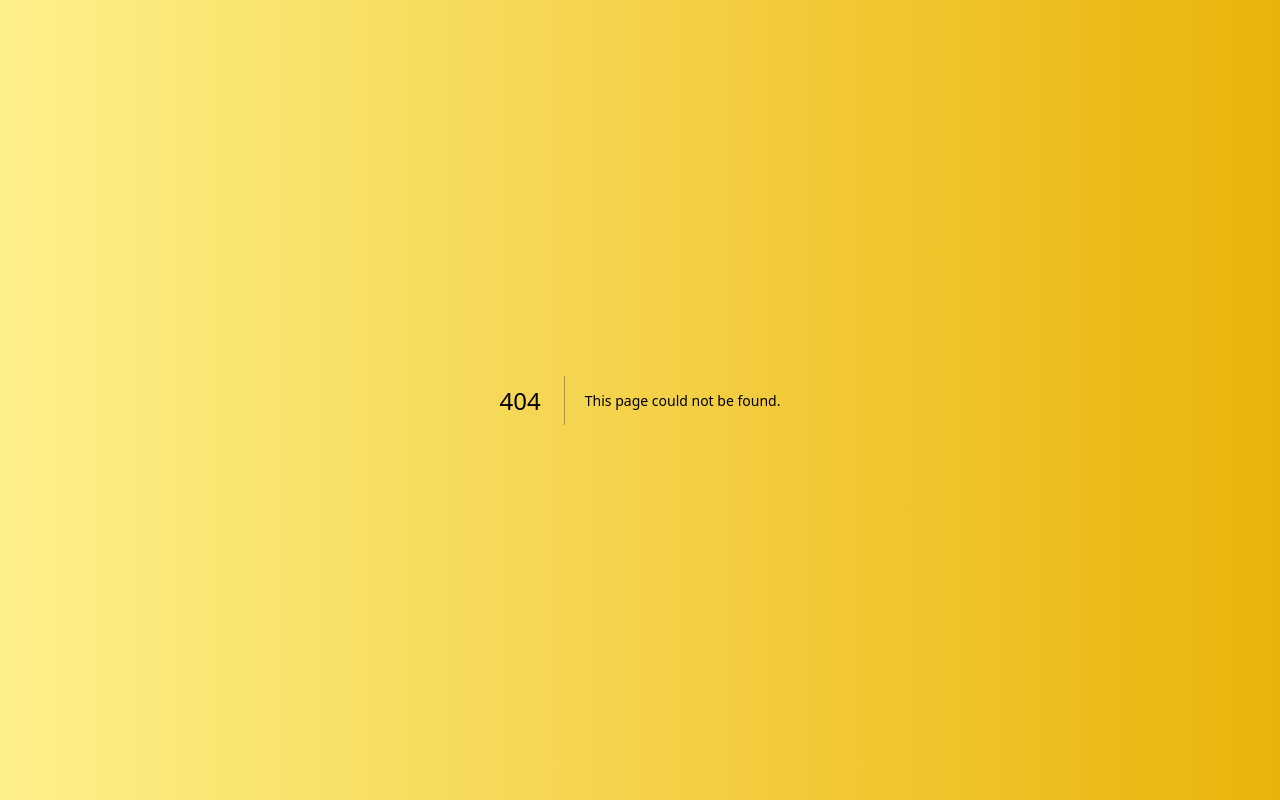
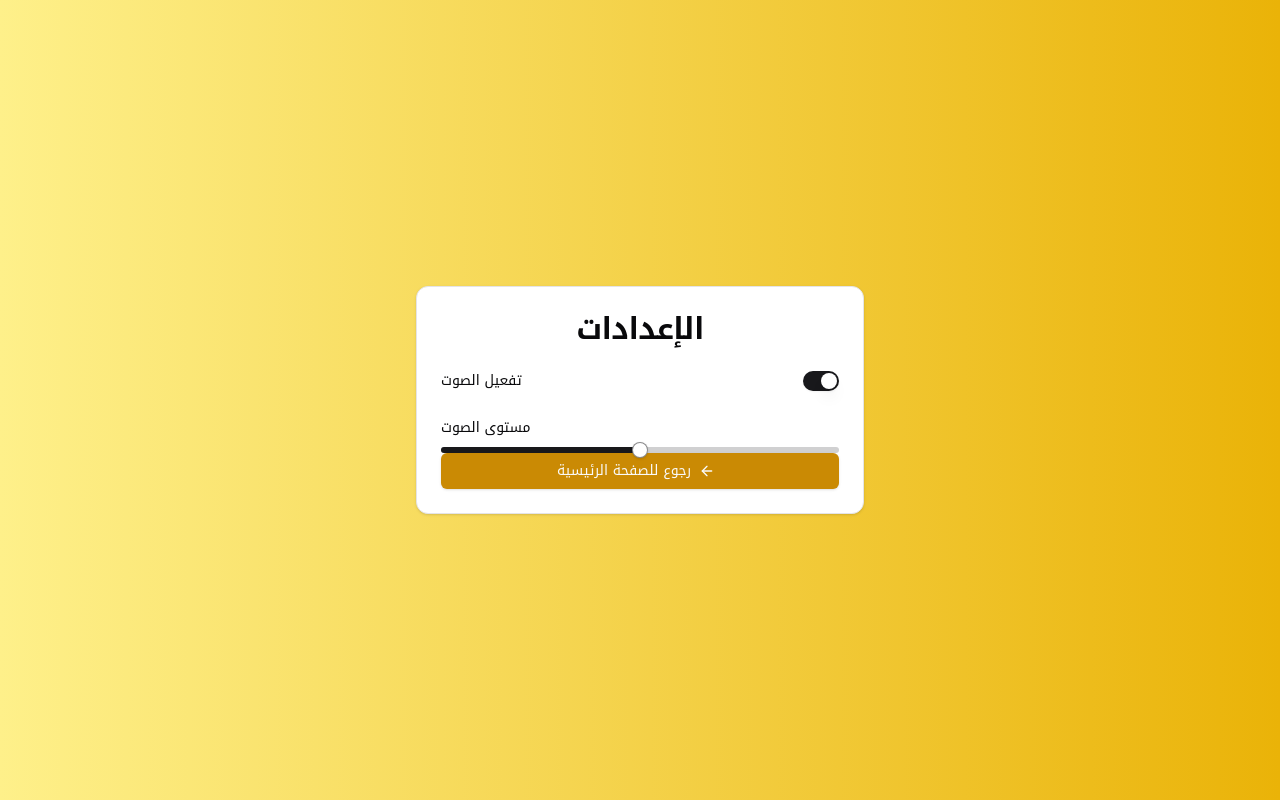
Before and after one commit to h-chayma/choufli-hal-quiz, a Next.js app: page /settings in a window 1280 px wide. Before the commit this address had no page. Built offline with nearby package versions, Linux system fonts and the light colour scheme.

Commit message:
new update for ui/ux

```diff
--- a/package.json
+++ b/package.json
@@ -12,7 +12,9 @@
     "@radix-ui/react-label": "^2.1.0",
     "@radix-ui/react-progress": "^1.1.0",
     "@radix-ui/react-radio-group": "^1.2.1",
+    "@radix-ui/react-slider": "^1.2.1",
     "@radix-ui/react-slot": "^1.1.0",
+    "@radix-ui/react-switch": "^1.1.1",
     "class-variance-authority": "^0.7.1",
     "clsx": "^2.1.1",
     "framer-motion": "^11.12.0",
--- a/src/app/globals.css
+++ b/src/app/globals.css
@@ -1,9 +1,15 @@
+@import url('https://fonts.googleapis.com/css2?family=Noto+Kufi+Arabic:wght@400;700&display=swap');
+
 @tailwind base;
 @tailwind components;
 @tailwind utilities;
 
+:root {
+  --font-noto-kufi-arabic: 'Noto Kufi Arabic', sans-serif;
+}
+
 body {
-  font-family: Arial, Helvetica, sans-serif;
+  font-family: var(--font-noto-kufi-arabic);
 }
 
 @layer base {
@@ -84,4 +90,9 @@ body {
     background: hsl(var(--border));
     border-radius: 5px;
   }
+
+  .arabic-text {
+    font-family: var(--font-noto-kufi-arabic);
+    direction: rtl;
+  }
 }
--- a/src/app/page.tsx
+++ b/src/app/page.tsx
@@ -1,10 +1,11 @@
-"use client";
+"use client"
 
 import Link from 'next/link'
 import Image from 'next/image'
 import { Button } from "@/components/ui/button"
 import { Card, CardContent, CardDescription, CardFooter, CardHeader, CardTitle } from "@/components/ui/card"
 import { motion } from "framer-motion"
+import { Settings } from 'lucide-react'
 
 const bounceAnimation = {
   y: [0, -10, 0],
@@ -17,8 +18,7 @@ const bounceAnimation = {
 
 export default function Home() {
   return (
-    <div className="min-h-screen bg-gradient-to-r from-yellow-200 to-yellow-500 overflow-hidden relative p-4">
-      {/* Background stickers */}
+    <div className="h-screen bg-gradient-to-r from-yellow-200 to-yellow-500 overflow-hidden relative p-4">
       <motion.div
         className="absolute top-10 left-10 hidden md:block"
         animate={{ rotate: 360 }}
@@ -34,14 +34,14 @@ export default function Home() {
         <Image src="/placeholder.svg?text=Njoum+Ellil" width={120} height={80} alt="Njoum Ellil sticker" />
       </motion.div>
       <motion.div
-        className="absolute top-1/2 left-5 transform -translate-y-1/2 text-2xl md:text-4xl font-bold text-yellow-800 rotate-[-20deg] hidden sm:block"
+        className="absolute top-1/2 left-5 transform -translate-y-1/2 text-2xl md:text-4xl font-bold text-yellow-800 rotate-[-20deg] hidden sm:block arabic-text"
         animate={{ opacity: [0, 1, 0] }}
         transition={{ duration: 3, repeat: Infinity }}
       >
-        Chouf chouf!
+        شوف شوف!
       </motion.div>
 
-      <div className="flex justify-center items-center min-h-screen">
+      <div className="flex justify-center items-center h-full">
         <motion.div
           initial={{ rotateY: 180, opacity: 0 }}
           animate={{ rotateY: 0, opacity: 1 }}
@@ -53,29 +53,35 @@ export default function Home() {
             </motion.div>
             <CardHeader>
               <CardTitle>
-                <motion.div animate={bounceAnimation} className="text-2xl md:text-3xl text-center">
-                  Quiz Choufli Hal
+                <motion.div animate={bounceAnimation} className="text-2xl md:text-3xl text-center arabic-text">
+                  كويز شوفلي حل
                 </motion.div>
               </CardTitle>
-              <CardDescription className="text-center text-base md:text-lg">
-                Yallah nraw chnouwa ta3ref 3al série mtè3na el mahbouba!
+              <CardDescription className="text-center text-base md:text-lg arabic-text">
+                يالله نراو شنوة تعرف على السيري متاعنا المحبوبة!
               </CardDescription>
             </CardHeader>
             <CardContent>
-              <p className="text-center text-sm md:text-base">
-                Mousta3ed bech tethada rou7ek fi as2ila 3al personnages w el mawèqef elli ma tenséhomch?
+              <p className="text-center text-sm md:text-base arabic-text">
+                مستعد باش تتحدى روحك في أسئلة على الشخصيات و المواقف اللي ما تنساهمش؟
               </p>
             </CardContent>
             <CardFooter className="flex justify-center">
               <Link href="/quiz" passHref style={{ width: '100%', maxWidth: '250px' }}>
                 <motion.div whileHover={{ scale: 1.05 }} whileTap={{ scale: 0.95 }}>
-                  <Button className="w-full bg-yellow-600 hover:bg-yellow-700 text-lg py-6">Ebda el Quiz</Button>
+                  <Button className="w-full bg-yellow-600 hover:bg-yellow-700 text-lg py-6 arabic-text">ابدأ الكويز</Button>
                 </motion.div>
               </Link>
             </CardFooter>
           </Card>
         </motion.div>
       </div>
+
+      <Link href="/settings" className="absolute top-4 right-4">
+        <Button variant="outline" size="icon">
+          <Settings className="h-4 w-4" />
+        </Button>
+      </Link>
     </div>
   )
 }
--- a/src/app/quiz/page.tsx
+++ b/src/app/quiz/page.tsx
@@ -1,4 +1,4 @@
-"use client";
+'use client'
 
 import { useState, useEffect } from 'react'
 import { useRouter } from 'next/navigation'
@@ -12,25 +12,24 @@ import { motion, AnimatePresence } from "framer-motion"
 
 const questions = [
     {
-        question: "Chkoun yel3eb dour Sbou3i?",
-        options: ["Mouna Noureddine", "Kamel Touati", "Mohsen Ben Abdallah", "Jamila Chihi"],
+        question: "شكون يلعب دور السبوعي؟",
+        options: ["منى نور الدين", "كمال التواتي", "محسن بن عبد الله", "جميلة الشيحي"],
         correctAnswer: 1,
         image: "/placeholder.svg?height=300&width=500&text=Sbou3i"
     },
     {
-        question: "Fi èna 3am bdet série Choufli Hal?",
+        question: "في أنا عام بدات سلسلة شوفلي حل؟",
         options: ["2003", "2005", "2007", "2009"],
         correctAnswer: 1,
         image: "/placeholder.svg?height=300&width=500&text=Choufli+Hal+2005"
     },
-    // Add more questions here
-]
+];
 
 const backgroundQuotes = [
-    "Chouf chouf!",
-    "Ya weldi!",
-    "Malla nhar!",
-    "Sahbi, sahbi!",
+    "شوف شوف!",
+    "يا ولدي!",
+    "ملا نهار!",
+    "صاحبي، صاحبي!",
 ]
 
 export default function Quiz() {
@@ -39,6 +38,23 @@ export default function Quiz() {
     const [score, setScore] = useState(0)
     const [timeLeft, setTimeLeft] = useState(15)
     const router = useRouter()
+
+    useEffect(() => {
+        const audio = new Audio('/music/generique.mp3');
+        const playAudio = () => {
+            audio.loop = true;
+            audio.play().catch((error) => {
+                console.error("Audio playback failed:", error);
+            });
+        };
+
+        document.addEventListener('click', playAudio);
+
+        return () => {
+            audio.pause();
+            document.removeEventListener('click', playAudio);
+        };
+    }, []);
 
     useEffect(() => {
         if (timeLeft > 0) {
@@ -64,12 +80,11 @@ export default function Quiz() {
     }
 
     return (
-        <div className="min-h-screen bg-gradient-to-r from-yellow-200 to-yellow-500 overflow-hidden relative p-4">
-            {/* Background quotes */}
+        <div className="h-screen bg-gradient-to-r from-yellow-200 to-yellow-500 overflow-hidden relative p-4">
             {backgroundQuotes.map((quote, index) => (
                 <motion.div
                     key={index}
-                    className="absolute text-xl md:text-2xl font-bold text-yellow-800 opacity-20 hidden sm:block"
+                    className="absolute text-xl md:text-2xl font-bold text-yellow-800 opacity-20 hidden sm:block arabic-text"
                     initial={{ opacity: 0, x: -100 }}
                     animate={{ opacity: 0.2, x: 0 }}
                     transition={{ delay: index * 0.5, duration: 0.5 }}
@@ -83,7 +98,7 @@ export default function Quiz() {
                 </motion.div>
             ))}
 
-            <div className="flex justify-center items-center min-h-screen">
+            <div className="flex justify-center items-center h-full">
                 <AnimatePresence mode="wait">
                     <motion.div
                         key={currentQuestion}
@@ -94,19 +109,19 @@ export default function Quiz() {
                     >
                         <Card className="w-full max-w-md overflow-hidden">
                             <motion.div whileHover={{ scale: 1.05 }} transition={{ type: "spring", stiffness: 300 }}>
-                                <Image src={questions[currentQuestion].image} width={500} height={300} alt={`Question ${currentQuestion + 1}`} className="w-full" />
+                                <Image src={questions[currentQuestion].image} width={500} height={300} alt={`سؤال ${currentQuestion + 1}`} className="w-full" />
                             </motion.div>
                             <CardHeader>
                                 <CardTitle>
-                                    <motion.div animate={{ scale: [1, 1.1, 1] }} transition={{ duration: 0.5 }} className="text-xl md:text-2xl text-center">
-                                        Sou2èl {currentQuestion + 1} / {questions.length}
+                                    <motion.div animate={{ scale: [1, 1.1, 1] }} transition={{ duration: 0.5 }} className="text-xl md:text-2xl text-center arabic-text">
+                                        سؤال {currentQuestion + 1} / {questions.length}
                                     </motion.div>
                                 </CardTitle>
                                 <Progress value={(timeLeft / 15) * 100} className="w-full" />
-                                <p className="text-center mt-2">Time left: {timeLeft}s</p>
+                                <p className="text-center mt-2 arabic-text">الوقت المتبقي: {timeLeft} ثانية</p>
                             </CardHeader>
                             <CardContent>
-                                <p className="mb-4 text-center text-lg font-semibold">{questions[currentQuestion].question}</p>
+                                <p className="mb-4 text-center text-lg font-semibold arabic-text">{questions[currentQuestion].question}</p>
                                 <RadioGroup onValueChange={(value) => setSelectedAnswer(parseInt(value))}>
                                     {questions[currentQuestion].options.map((option, index) => (
                                         <motion.div
@@ -117,7 +132,7 @@ export default function Quiz() {
                                         >
                                             <div className="flex items-center space-x-2 my-3">
                                                 <RadioGroupItem value={index.toString()} id={`option-${index}`} />
-                                                <Label htmlFor={`option-${index}`} className="text-base md:text-lg">{option}</Label>
+                                                <Label htmlFor={`option-${index}`} className="text-base md:text-lg arabic-text">{option}</Label>
                                             </div>
                                         </motion.div>
                                     ))}
@@ -125,8 +140,8 @@ export default function Quiz() {
                             </CardContent>
                             <CardFooter>
                                 <motion.div className="w-full" whileHover={{ scale: 1.05 }} whileTap={{ scale: 0.95 }}>
-                                    <Button onClick={handleAnswer} disabled={selectedAnswer === null} className="w-full bg-yellow-600 hover:bg-yellow-700 text-lg py-6">
-                                        {currentQuestion + 1 === questions.length ? 'Kammel' : 'El sou2èl elli ba3dou'}
+                                    <Button onClick={handleAnswer} disabled={selectedAnswer === null} className="w-full bg-yellow-600 hover:bg-yellow-700 text-lg py-6 arabic-text">
+                                        {currentQuestion + 1 === questions.length ? 'كمل' : 'السؤال اللي بعدو'}
                                     </Button>
                                 </motion.div>
                             </CardFooter>
--- a/src/app/results/page.tsx
+++ b/src/app/results/page.tsx
@@ -1,4 +1,4 @@
-"use client";
+'use client'
 
 import { useSearchParams } from 'next/navigation'
 import Link from 'next/link'
@@ -12,11 +12,10 @@ const celebrationEmojis = ["🎉", "🎊", "🥳", "👏", "🙌"]
 export default function Results() {
     const searchParams = useSearchParams()
     const score = searchParams.get('score')
-    const totalQuestions = 2 // Update this when you add more questions
+    const totalQuestions = 2
 
     return (
-        <div className="min-h-screen bg-gradient-to-r from-yellow-200 to-yellow-500 overflow-hidden relative p-4">
-            {/* Celebration emojis */}
+        <div className="h-screen bg-gradient-to-r from-yellow-200 to-yellow-500 overflow-hidden relative p-4">
             {celebrationEmojis.map((emoji, index) => (
                 <motion.div
                     key={index}
@@ -33,7 +32,6 @@ export default function Results() {
                 </motion.div>
             ))}
 
-            {/* Character sticker */}
             <motion.div
                 className="absolute bottom-10 right-10 hidden md:block"
                 animate={{ rotate: [0, 10, -10, 0] }}
@@ -42,7 +40,7 @@ export default function Results() {
                 <Image src="/placeholder.svg?text=Sbou3i+Thumbs+Up" width={150} height={150} alt="Sbou3i Thumbs Up" />
             </motion.div>
 
-            <div className="flex justify-center items-center min-h-screen">
+            <div className="flex justify-center items-center h-full">
                 <motion.div
                     initial={{ scale: 0, rotate: -180 }}
                     animate={{ scale: 1, rotate: 0 }}
@@ -50,12 +48,12 @@ export default function Results() {
                 >
                     <Card className="w-full max-w-md overflow-hidden">
                         <motion.div whileHover={{ scale: 1.05 }} transition={{ type: "spring", stiffness: 300 }}>
-                            <Image src="/placeholder.svg?height=300&width=500&text=Mabrouk!" width={500} height={300} alt="Quiz Results" className="w-full" />
+                            <Image src="/placeholder.svg?height=300&width=500&text=Mabrouk!" width={500} height={300} alt="نتائج الكويز" className="w-full" />
                         </motion.div>
                         <CardHeader>
                             <CardTitle>
-                                <motion.div animate={{ scale: [1, 1.2, 1] }} transition={{ duration: 0.5, repeat: Infinity, repeatDelay: 1 }} className="text-2xl md:text-3xl text-center">
-                                    Natèyej el Quiz
+                                <motion.div animate={{ scale: [1, 1.2, 1] }} transition={{ duration: 0.5, repeat: Infinity, repeatDelay: 1 }} className="text-2xl md:text-3xl text-center arabic-text">
+                                    نتائج الكويز
                                 </motion.div>
                             </CardTitle>
                         </CardHeader>
@@ -64,25 +62,25 @@ export default function Results() {
                                 initial={{ opacity: 0, y: 20 }}
                                 animate={{ opacity: 1, y: 0 }}
                                 transition={{ delay: 0.5 }}
-                                className="text-xl md:text-2xl text-center font-bold mb-4"
+                                className="text-xl md:text-2xl text-center font-bold mb-4 arabic-text"
                             >
-                                Natijtek: {score} mel {totalQuestions}
+                                نتيجتك: {score} من {totalQuestions}
                             </motion.p>
                             <motion.div
                                 initial={{ opacity: 0, y: 20 }}
                                 animate={{ opacity: 1, y: 0 }}
                                 transition={{ delay: 0.8 }}
-                                className="text-lg md:text-xl text-center"
+                                className="text-lg md:text-xl text-center arabic-text"
                             >
-                                {Number(score) === totalQuestions && <p>Mabrouk! Inti fan kbir mta3 Choufli Hal!</p>}
-                                {Number(score) >= totalQuestions / 2 && Number(score) < totalQuestions && <p>Mech khayeb! Amma lazem tchuf el série marra okhra!</p>}
-                                {Number(score) < totalQuestions / 2 && <p>Yèzzi mel ghoch w arja3 chuf el série!</p>}
+                                {Number(score) === totalQuestions && <p>مبروك! إنت فان كبير متاع شوفلي حل!</p>}
+                                {Number(score) >= totalQuestions / 2 && Number(score) < totalQuestions && <p>مش خايب! أما لازم تشوف السلسلة مرة أخرى!</p>}
+                                {Number(score) < totalQuestions / 2 && <p>يزي من الغش و ارجع شوف السلسلة!</p>}
                             </motion.div>
                         </CardContent>
                         <CardFooter className="flex justify-center">
                             <Link href="/" passHref style={{ width: '100%', maxWidth: '250px' }}>
                                 <motion.div whileHover={{ scale: 1.05 }} whileTap={{ scale: 0.95 }}>
-                                    <Button className="w-full bg-yellow-600 hover:bg-yellow-700 text-lg py-6">A3awed el Quiz</Button>
+                                    <Button className="w-full bg-yellow-600 hover:bg-yellow-700 text-lg py-6 arabic-text">أعاود الكويز</Button>
                                 </motion.div>
                             </Link>
                         </CardFooter>
--- /dev/null
+++ b/src/app/settings/page.tsx
@@ -0,0 +1,54 @@
+'use client'
+
+import { SetStateAction, useState } from 'react'
+import Link from 'next/link'
+import { Button } from "@/components/ui/button"
+import { Card, CardContent, CardHeader, CardTitle } from "@/components/ui/card"
+import { Switch } from "@/components/ui/switch"
+import { Label } from "@/components/ui/label"
+import { Slider } from "@/components/ui/slider"
+import { ArrowLeft } from 'lucide-react'
+
+export default function Settings() {
+    const [soundEnabled, setSoundEnabled] = useState(true)
+    const [volume, setVolume] = useState(50)
+
+    return (
+        <div className="h-screen bg-gradient-to-r from-yellow-200 to-yellow-500 overflow-hidden relative p-4">
+            <div className="flex justify-center items-center h-full">
+                <Card className="w-full max-w-md">
+                    <CardHeader>
+                        <CardTitle className="text-2xl md:text-3xl text-center arabic-text">الإعدادات</CardTitle>
+                    </CardHeader>
+                    <CardContent className="space-y-6">
+                        <div className="flex items-center justify-between">
+                            <Label htmlFor="sound-toggle" className="arabic-text">تفعيل الصوت</Label>
+                            <Switch
+                                id="sound-toggle"
+                                checked={soundEnabled}
+                                onCheckedChange={setSoundEnabled}
+                            />
+                        </div>
+                        <div className="space-y-2">
+                            <Label htmlFor="volume-slider" className="arabic-text">مستوى الصوت</Label>
+                            <Slider
+                                id="volume-slider"
+                                min={0}
+                                max={100}
+                                step={1}
+                                value={[volume]}
+                                onValueChange={(value: SetStateAction<number>[]) => setVolume(value[0])}
+                                disabled={!soundEnabled}
+                            />
+                        </div>
+                        <Link href="/" passHref>
+                            <Button className="w-full bg-yellow-600 hover:bg-yellow-700 arabic-text">
+                                <ArrowLeft className="mr-2 h-4 w-4" /> رجوع للصفحة الرئيسية
+                            </Button>
+                        </Link>
+                    </CardContent>
+                </Card>
+            </div>
+        </div>
+    )
+}
--- /dev/null
+++ b/src/components/ui/slider.tsx
@@ -0,0 +1,28 @@
+"use client"
+
+import * as React from "react"
+import * as SliderPrimitive from "@radix-ui/react-slider"
+
+import { cn } from "@/lib/utils"
+
+const Slider = React.forwardRef<
+  React.ElementRef<typeof SliderPrimitive.Root>,
+  React.ComponentPropsWithoutRef<typeof SliderPrimitive.Root>
+>(({ className, ...props }, ref) => (
+  <SliderPrimitive.Root
+    ref={ref}
+    className={cn(
+      "relative flex w-full touch-none select-none items-center",
+      className
+    )}
+    {...props}
+  >
+    <SliderPrimitive.Track className="relative h-1.5 w-full grow overflow-hidden rounded-full bg-primary/20">
+      <SliderPrimitive.Range className="absolute h-full bg-primary" />
+    </SliderPrimitive.Track>
+    <SliderPrimitive.Thumb className="block h-4 w-4 rounded-full border border-primary/50 bg-background shadow transition-colors focus-visible:outline-none focus-visible:ring-1 focus-visible:ring-ring disabled:pointer-events-none disabled:opacity-50" />
+  </SliderPrimitive.Root>
+))
+Slider.displayName = SliderPrimitive.Root.displayName
+
+export { Slider }
--- /dev/null
+++ b/src/components/ui/switch.tsx
@@ -0,0 +1,29 @@
+"use client"
+
+import * as React from "react"
+import * as SwitchPrimitives from "@radix-ui/react-switch"
+
+import { cn } from "@/lib/utils"
+
+const Switch = React.forwardRef<
+  React.ElementRef<typeof SwitchPrimitives.Root>,
+  React.ComponentPropsWithoutRef<typeof SwitchPrimitives.Root>
+>(({ className, ...props }, ref) => (
+  <SwitchPrimitives.Root
+    className={cn(
+      "peer inline-flex h-5 w-9 shrink-0 cursor-pointer items-center rounded-full border-2 border-transparent shadow-sm transition-colors focus-visible:outline-none focus-visible:ring-2 focus-visible:ring-ring focus-visible:ring-offset-2 focus-visible:ring-offset-background disabled:cursor-not-allowed disabled:opacity-50 data-[state=checked]:bg-primary data-[state=unchecked]:bg-input",
+      className
+    )}
+    {...props}
+    ref={ref}
+  >
+    <SwitchPrimitives.Thumb
+      className={cn(
+        "pointer-events-none block h-4 w-4 rounded-full bg-background shadow-lg ring-0 transition-transform data-[state=checked]:translate-x-4 data-[state=unchecked]:translate-x-0"
+      )}
+    />
+  </SwitchPrimitives.Root>
+))
+Switch.displayName = SwitchPrimitives.Root.displayName
+
+export { Switch }
```
Also changed, not shown: 2 other files (tests, documents, lock files or other folders).
